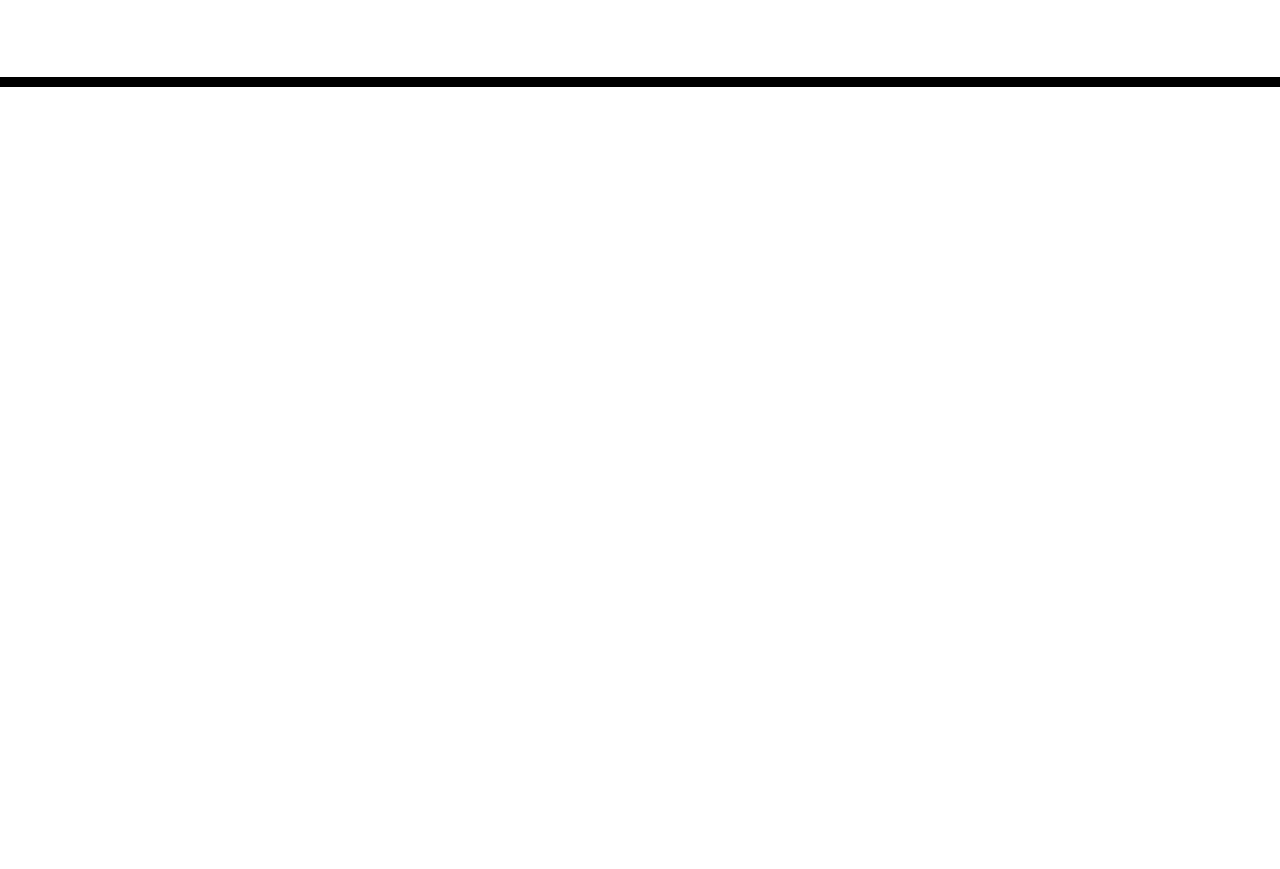
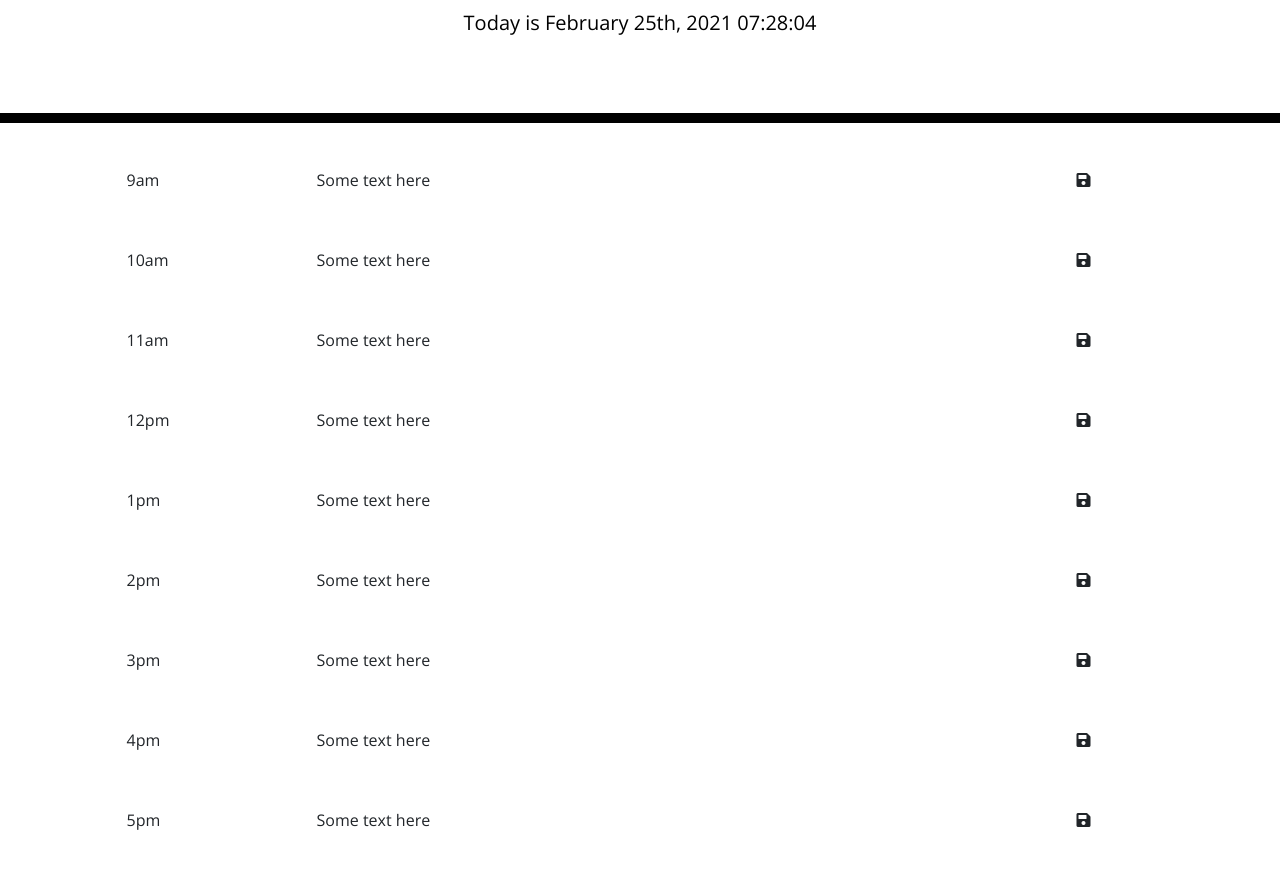
Before and after one commit to kelsie-c/work-day-scheduler, a plain HTML site: page index.html in a window 1280 px wide. Shown: the part 181-1050 px from the top of the page. Before the commit the page ends 800 px from the top, so only its background shows below. Drawn offline with nearby package versions, Linux system fonts and the light colour scheme; files that its build step writes are made by us from their sources.

Commit message:
Updated Readme and added timeblock divs to HTML

```diff
--- a/Assets/script.js
+++ b/Assets/script.js
@@ -0,0 +1,6 @@
+var currentDay = $('#currentDay');
+
+setInterval(function() {
+    currentDay.text(moment().format('[Today is] MMMM Do, YYYY hh:mm:ss'));
+
+}, 1000);
--- a/index.html
+++ b/index.html
@@ -18,7 +18,7 @@
       href="https://fonts.googleapis.com/css?family=Open+Sans&display=swap"
       rel="stylesheet"
     />
-    <link rel="stylesheet" href="style.css" />
+    <link rel="stylesheet" href="./Assets/style.css" />
     <title>Work Day Scheduler</title>
   </head>
 
@@ -30,9 +30,118 @@
     </header>
     <div class="container">
       <!-- Timeblocks go here -->
+      <div class="row">
+        <div class="col-2">
+          9am
+        </div>
+        <div class="col-8">
+          Some text here
+        </div>
+        <div class="col-2">
+          <i class="fas fa-save"></i>
+        </div>
+      </div>
+
+      <div class="row">
+        <div class="col-2">
+          10am
+        </div>
+        <div class="col-8">
+          Some text here
+        </div>
+        <div class="col-2">
+          <i class="fas fa-save"></i>
+        </div>
+      </div>
+
+      <div class="row">
+        <div class="col-2">
+          11am
+        </div>
+        <div class="col-8">
+          Some text here
+        </div>
+        <div class="col-2">
+          <i class="fas fa-save"></i>
+        </div>
+      </div>
+
+      <div class="row">
+        <div class="col-2">
+          12pm
+        </div>
+        <div class="col-8">
+          Some text here
+        </div>
+        <div class="col-2">
+          <i class="fas fa-save"></i>
+        </div>
+      </div>
+
+      <div class="row">
+        <div class="col-2">
+          1pm
+        </div>
+        <div class="col-8">
+          Some text here
+        </div>
+        <div class="col-2">
+          <i class="fas fa-save"></i>
+        </div>
+      </div>
+
+      <div class="row">
+        <div class="col-2">
+          2pm
+        </div>
+        <div class="col-8">
+          Some text here
+        </div>
+        <div class="col-2">
+          <i class="fas fa-save"></i>
+        </div>
+      </div>
+
+      <div class="row">
+        <div class="col-2">
+          3pm
+        </div>
+        <div class="col-8">
+          Some text here
+        </div>
+        <div class="col-2">
+          <i class="fas fa-save"></i>
+        </div>
+      </div>
+
+      <div class="row">
+        <div class="col-2">
+          4pm
+        </div>
+        <div class="col-8">
+          Some text here
+        </div>
+        <div class="col-2">
+          <i class="fas fa-save"></i>
+        </div>
+      </div>
+
+      <div class="row">
+        <div class="col-2">
+          5pm
+        </div>
+        <div class="col-8">
+          Some text here
+        </div>
+        <div class="col-2">
+          <i class="fas fa-save"></i>
+        </div>
+      </div>
+
     </div>
 
     <script src="https://cdnjs.cloudflare.com/ajax/libs/jquery/3.2.1/jquery.min.js"></script>
     <script src="https://cdnjs.cloudflare.com/ajax/libs/moment.js/2.24.0/moment.min.js"></script>
+    <script src="Assets/script.js"></script>
   </body>
 </html>
```
Also changed, not shown: 1 other file.
